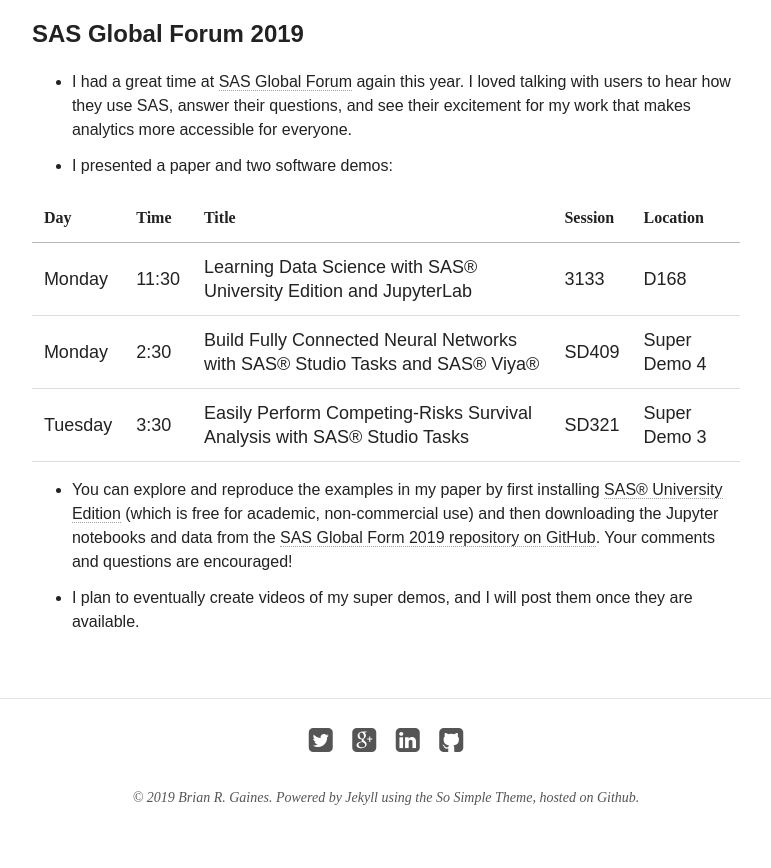
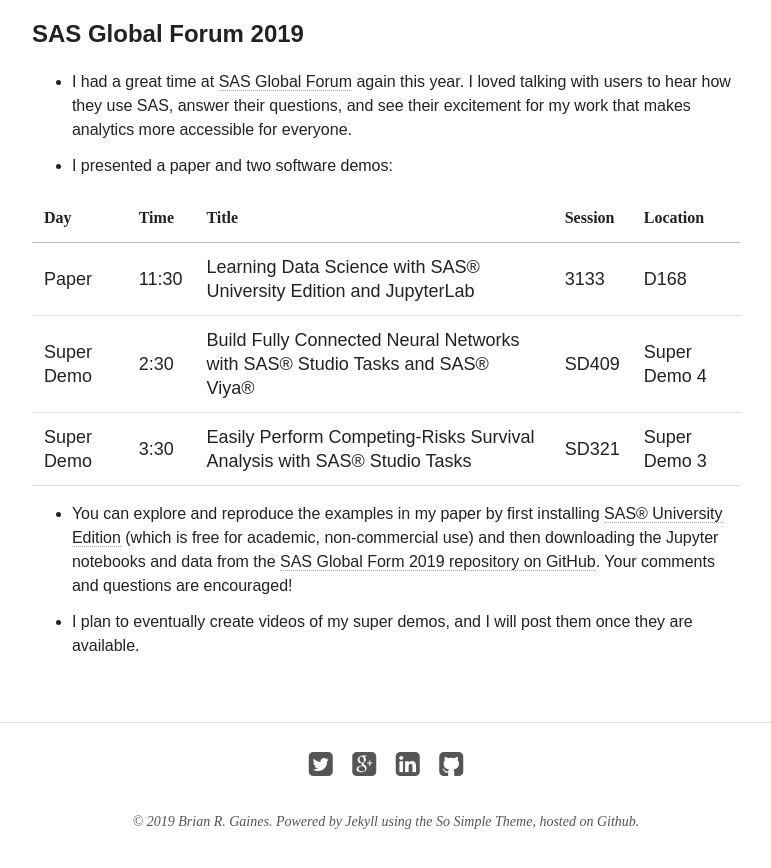
Before and after one commit to brgaines/brgaines.github.io, a Jekyll site: the page built from index.md, in a window 1280 px wide and 900 px high, scrolled down 1305 px. Shown: the top 868 px of the window, without its empty margins (254-1025 px from the left). Built offline with Jekyll 4.4.1, drawn with Linux system fonts in a browser that asks for light colours; nearby versions of some CDN libraries.

Commit message:
starting to update SGF table

```diff
--- a/index.md
+++ b/index.md
@@ -22,9 +22,9 @@ Before joining SAS, I finished my PhD in statistics at [North Carolina State Uni
 
 | Day     | Time  | Title                                                               | Session | Location     |
 |---------|-------|---------------------------------------------------------------------|---------|--------------|
-| Monday  | 11:30 | [Learning Data Science with SAS® University Edition and JupyterLab](https://www.sas.com/content/dam/SAS/support/en/sas-global-forum-proceedings/2019/3133-2019.pdf) | 3133   | D168 |
-| Monday  | 2:30  | Build Fully Connected Neural Networks with SAS® Studio Tasks and SAS® Viya®                                                    | SD409   | Super Demo 4 |
-| Tuesday | 3:30 | Easily Perform Competing-Risks Survival Analysis with SAS® Studio Tasks       | SD321   | Super Demo 3 |
+| Paper  | 11:30 | [Learning Data Science with SAS® University Edition and JupyterLab](https://www.sas.com/content/dam/SAS/support/en/sas-global-forum-proceedings/2019/3133-2019.pdf) | 3133   | D168 |
+| Super Demo  | 2:30  | Build Fully Connected Neural Networks with SAS® Studio Tasks and SAS® Viya®                                                    | SD409   | Super Demo 4 |
+| Super Demo | 3:30 | Easily Perform Competing-Risks Survival Analysis with SAS® Studio Tasks       | SD321   | Super Demo 3 |
 
 
 * You can explore and reproduce the examples in my paper by first installing [SAS® University Edition](https://www.sas.com/en_us/software/university-edition.html) (which is free for academic, non-commercial use) and then downloading the Jupyter notebooks and data from the [SAS Global Form 2019 repository on GitHub](https://github.com/sascommunities/sas-global-forum-2019/tree/master/3133-2019-Gaines).  Your comments and questions are encouraged!
```
